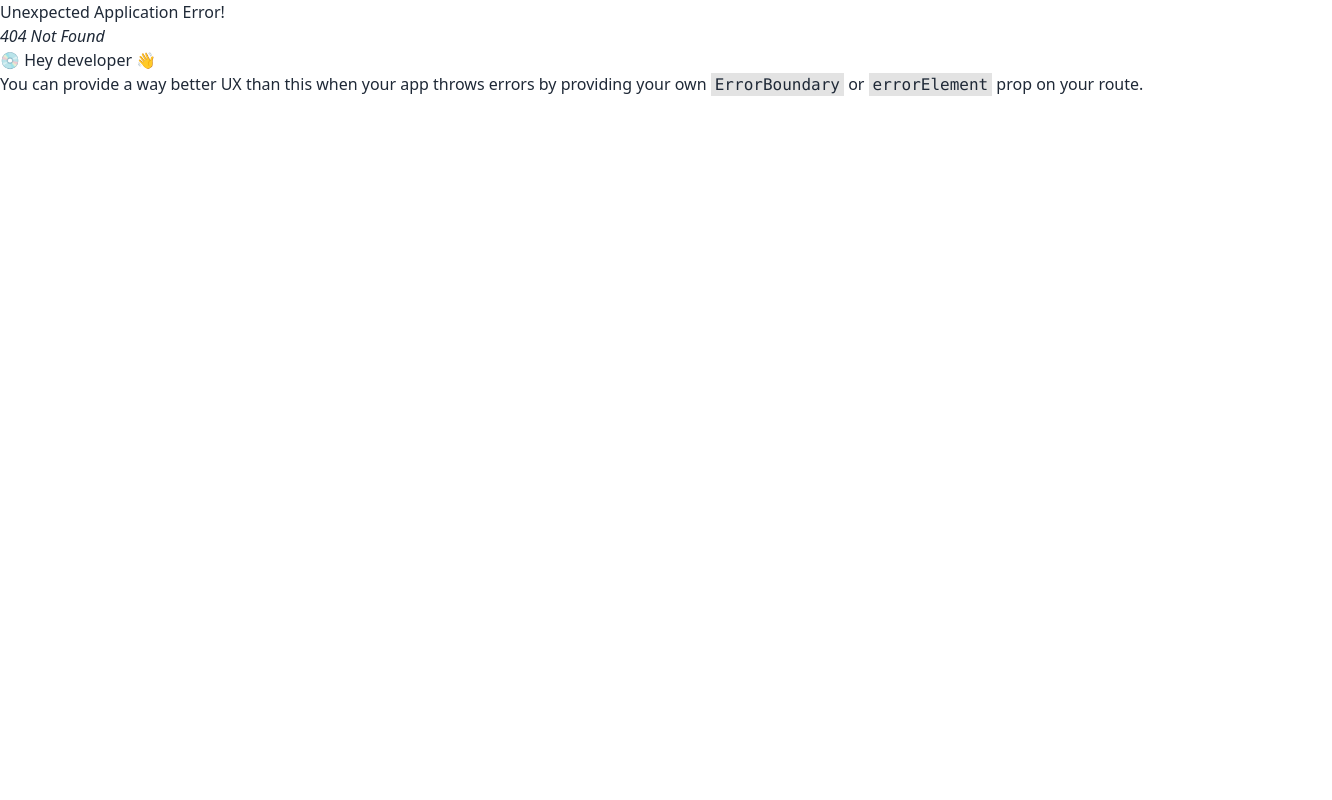
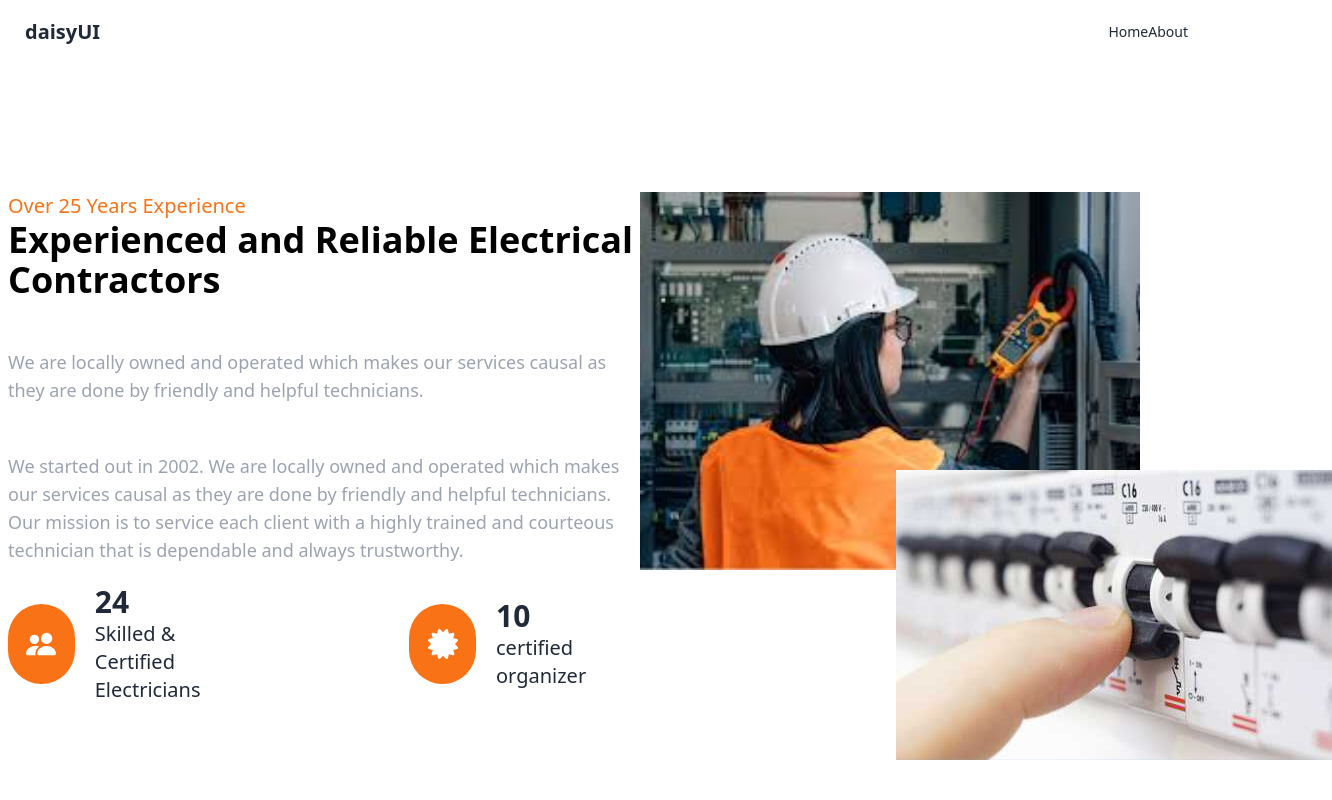
Before and after one commit to MdNadiruzzamanNibras/electrician, a React (Vite) app: page /about in a window 1280 px wide. Before the commit this address had no page. Shown: the top 800 px of the page, 1332 px wide, since content can reach past the window. Built offline with nearby package versions, Linux system fonts and the light colour scheme.

Commit message:
experienced component[done]

```diff
--- /dev/null
+++ b/src/Component/AboutUs/AboutUs.jsx
@@ -0,0 +1,14 @@
+import Experienced from "./Experienced";
+import ReasonForCall from "./ReasonForCall";
+
+
+const AboutUs = () => {
+    return (
+        <div>
+            <Experienced></Experienced>
+            <ReasonForCall></ReasonForCall>
+        </div>
+    );
+};
+
+export default AboutUs;
--- /dev/null
+++ b/src/Component/AboutUs/Experienced.jsx
@@ -0,0 +1,61 @@
+import { BsFillPeopleFill } from 'react-icons/bs';
+import { FaCertificate } from 'react-icons/fa';
+import uper from '../../assets/images/AboutUsRoute/experienced/up.jpg'
+import down from '../../assets/images/AboutUsRoute/experienced/down.jpg'
+const Experienced = () => {
+
+    return (
+        <div className="container mx-auto px-2">
+            <div className="">
+
+                <div className="grid grid-cols-1 lg:grid-cols-2 my-32">
+                    <div>
+                        <div>
+                            <h5 className="text-orange-500 text-xl">Over 25 Years Experience
+                            </h5>
+                            <h2 className="text-4xl font-bold text-black">Experienced and Reliable Electrical Contractors
+                            </h2>
+                            <p className='text-lg text-gray-400 my-12'>We are locally owned and operated which makes our services causal as they are done by friendly and helpful technicians.</p>
+                            <p className='text-lg text-gray-400'>We started out in 2002. We are locally owned and operated which makes our services causal as they are done by friendly and helpful technicians. Our mission is to service each client with a highly trained and courteous technician that is dependable and always trustworthy.
+
+                            </p>
+                            <div className='my-5 lg:flex items-center'>
+                                <div className='flex items-center'>
+                                <div className='bg-orange-500 rounded-full flex justify-center items-center w-20 h-20'>
+                                    <p className='text-white text-3xl font-extrabold'><BsFillPeopleFill/></p>
+                                </div>
+                                    <div className='ml-5'>
+                                        <h1 className='text-3xl font-bold'>24</h1>
+                                        <p className='text-xl'>Skilled & Certified</p>
+                                        <p className='text-xl'>Electricians</p>
+                                </div>
+                            </div>
+                                <div className='flex items-center lg:ml-44'>
+                                <div className='bg-orange-500 rounded-full flex justify-center items-center w-20 h-20'>
+                                    <p className='text-white text-3xl font-extrabold'><FaCertificate/></p>
+                                </div>
+                                    <div className='ml-5'>
+                                        <h1 className='text-3xl font-bold'>10</h1>
+                                        <p className='text-xl'>certified organizer</p>
+
+                                </div>
+                            </div>
+                            </div>
+                    </div>
+                    </div>
+                    <div>
+
+                        <div>
+                            <div>
+                                <img className=' w-[500px]  lg:absoulte' src={uper} alt="" />
+                                <img className='lg:relative mt-0 lg:mt-[-100px] ml-0 lg:ml-64' src={down} alt="" />
+                            </div>
+                        </div>
+                    </div>
+                </div>
+            </div>
+        </div>
+    );
+};
+
+export default Experienced;
--- /dev/null
+++ b/src/Component/AboutUs/ReasonForCall.jsx
@@ -0,0 +1,18 @@
+
+
+const ReasonForCall = () => {
+    return (
+        <div className="container mx-auto px-2">
+            <div>
+                <div className="text-center">
+                    <h6 className="text-orange-500 ">
+                        Our Advantages
+
+                    </h6>
+                </div>
+            </div>
+        </div>
+    );
+};
+
+export default ReasonForCall;
--- a/src/Component/Home/AboutUs.jsx
+++ b/src/Component/Home/AboutUs.jsx
@@ -5,12 +5,12 @@ import { BsCheck2 } from 'react-icons/bs';
 const AboutUs = () => {
     return (
         <div className='container mx-auto'>
-            <div className=' mb-20 grid grid-cols-2 gap-5'>
-                <div className='mt-96'>
-                    <img src={main} className='w-[650px] h-[600px] absolute mt-[-350px] ml-[200px]' alt="" />
-                    <img src={trams} className='relative w-[450px] ' alt="" />
+            <div className=' mb-20 grid grid-cols-1 lg:grid-cols-2 gap-5'>
+                <div className='lg:mt-96'>
+                    <img src={main} className='lg:w-[650px] lg:h-[600px] lg:absolute lg:mt-[-350px] lg:ml-[200px]' alt="" />
+                    <img src={trams} className='lg:relative lg:w-[450px] ' alt="" />
                 </div>
-                <div className='ml-28 mt-28'>
+                <div className='lg:ml-28 lg:mt-28'>
                     <div >
                         <h5 className='ml-2 text-lg font-semibold text-orange-500'>About Us</h5>
                         <h1 className='text-5xl font-semibold mt-5 mb-8'>Outstanding Residential & Commercial Services</h1>
--- a/src/Component/Home/Newsletter.jsx
+++ b/src/Component/Home/Newsletter.jsx
@@ -4,7 +4,7 @@ const Newsletter = () => {
     return (
         <div className="container mx-auto">
             <div className="bg-orange-500 ">
-                <div className="flex justify-center items-center py-14 mx-12">
+                <div className="lg:flex lg:justify-center items-center py-14 mx-12">
                     <div className="mr-32 text-white font-bold text-xl">
                         <p>Subscribe to Our Newsletter
 
--- a/src/Component/Home/RequestToday.jsx
+++ b/src/Component/Home/RequestToday.jsx
@@ -7,13 +7,13 @@ const RequestToday = () => {
                     <h4 className="text-center  text-xl font-bold text-white px-5 py-3">Request Service Today
 </h4>
                 </div>
- <div className="bg-black h-40 text-white sm:flex sm:items-center sm:justify-center">
+ <div className="bg-black h-fit py-2 lg:h-40 text-white sm:flex sm:items-center sm:justify-center">
     <div className="grid pl-3 grid-cols-1 lg:grid-cols-5 gap-2 ml-4">
-        <div><input type="text" placeholder="Type here" className="input input-bordered focus:outline-none max-w-xs" /></div>
-        <div><input type="text" placeholder="Type here" className="input input-bordered focus:outline-none max-w-xs" /></div>
-        <div><input type="text" placeholder="Type here" className="input input-bordered focus:outline-none max-w-xs" /></div>
-        <div><input type="text" placeholder="Type here" className="input input-bordered focus:outline-none max-w-xs" /></div>
-        <div><button className="btn bg-orange-500 text-white  duration-150 hover:bg-white hover:text-orange-500">Get Service</button></div>
+        <div><input type="text" placeholder="Your Name" className="input text-black input-bordered focus:outline-none max-w-xs" /></div>
+        <div><input type="email" placeholder="Your Email" className="input  text-black input-bordered focus:outline-none max-w-xs" /></div>
+        <div><input type="number" placeholder="Your Phone" className="input  text-black input-bordered focus:outline-none max-w-xs" /></div>
+        <div><input type="date" placeholder="Date" className="input   text-black input-bordered focus:outline-none max-w-xs" /></div>
+        <div><button className="btn bg-orange-500 text-white  duration-700 hover:bg-white hover:text-orange-500">Get Service</button></div>
     </div>
 </div>
 
--- a/src/layout/Mainlayout.jsx
+++ b/src/layout/Mainlayout.jsx
@@ -1,12 +1,12 @@
 import { Outlet } from "react-router-dom";
 import Footer from "./Footer";
-// import Navbar from "./Navbar";
+import Navbar from "./Navbar";
 
 
 const Mainlayout = () => {
     return (
         <div>
-            {/* <Navbar></Navbar> */}
+            <Navbar></Navbar>
             <div className=" ">
         <Outlet />
       </div>
--- a/src/layout/Navbar.jsx
+++ b/src/layout/Navbar.jsx
@@ -1,25 +1,16 @@
+import { Link } from "react-router-dom";
 
 
 const Navbar = () => {
     return (
-        <div className="navbar bg-base-100">
+      <div className="navbar bg-base-100">
   <div className="flex-1">
     <a className="btn btn-ghost normal-case text-xl">daisyUI</a>
   </div>
-  <div className="flex-none">
+  <div className="flex-none mr-0 lg:mr-20">
     <ul className="menu menu-horizontal px-1">
-      <li><a>Link</a></li>
-      <li>
-        <details>
-          <summary>
-            Parent
-          </summary>
-          <ul className="p-2 bg-base-100">
-            <li><a>Link 1</a></li>
-            <li><a>Link 2</a></li>
-          </ul>
-        </details>
-      </li>
+      <Link to='/'><li>Home</li></Link>
+      <Link to='/about'><li>About</li></Link>
     </ul>
   </div>
 </div>
```
Also changed, not shown: src/router/router.jsx (+7 -1 lines), src/assets/images/AboutUsRoute/experienced/down.jpg (added), src/assets/images/AboutUsRoute/experienced/up.jpg (added).
